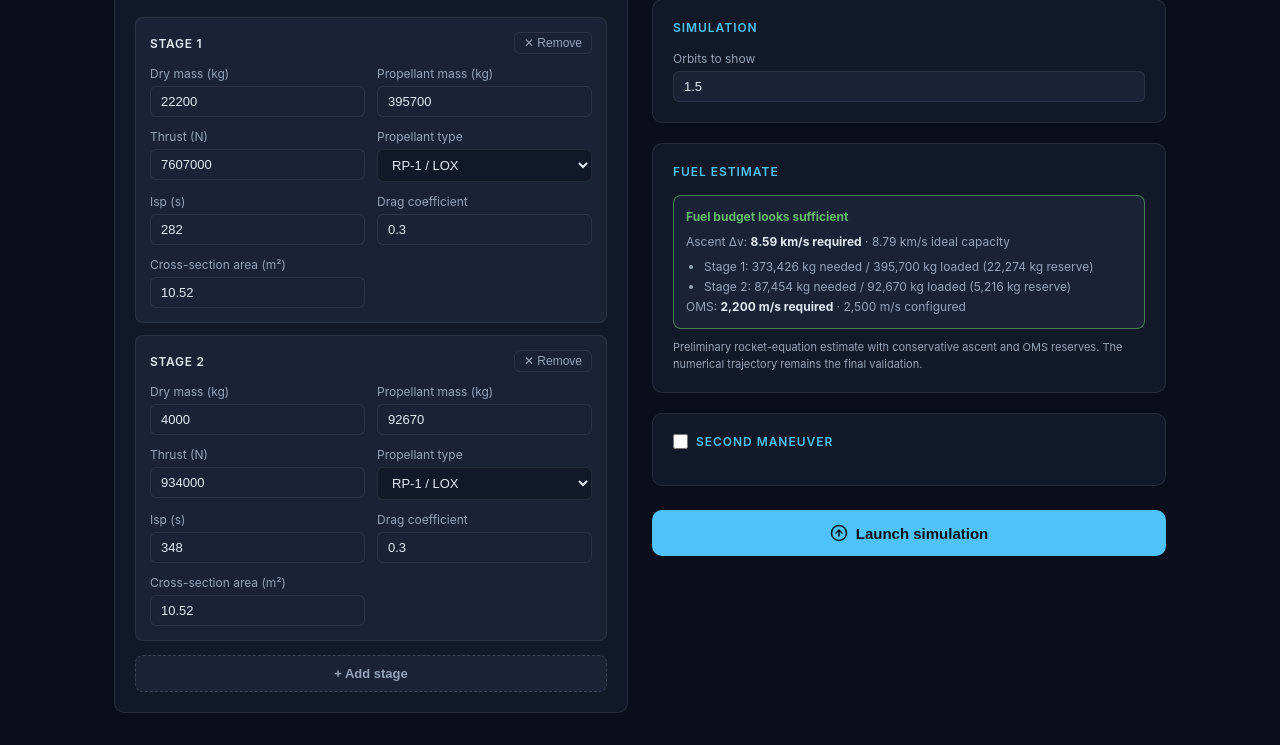
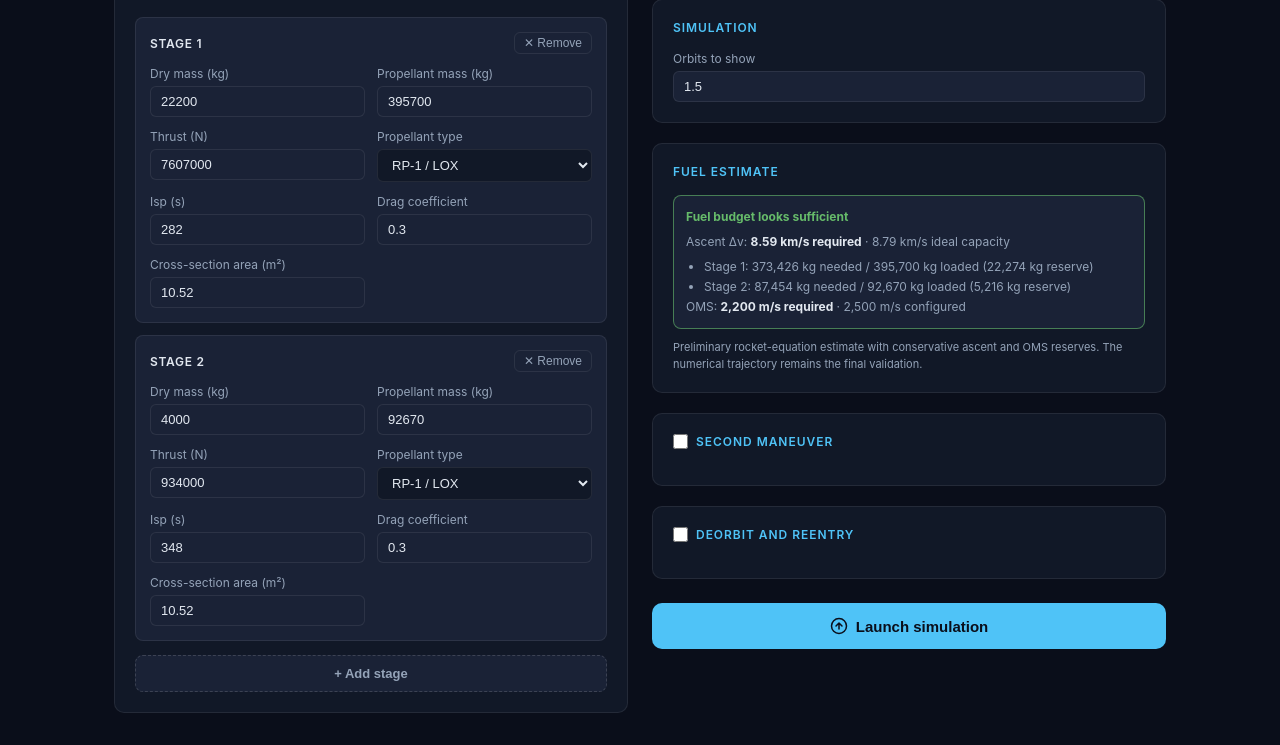
Before and after one commit to Nava-19/orbital-mission-planner, a Flask app: page / in a window 1280 px wide. Shown: the part 418-1163 px from the top of the page. Run offline with Flask 3, Linux system fonts and the light colour scheme; some libraries are stand-ins or nearby versions.

Commit message:
Add ballistic reentry simulation and fuel budget warnings

```diff
--- a/app.py
+++ b/app.py
@@ -3,7 +3,7 @@ from flask import Flask, render_template, request, jsonify
 
 from constants   import Mu, Re
 from vehicle     import Rocket, Stage, PEGGuidance
-from solver      import run_simulation, get_telemetry, run_coast
+from solver      import run_simulation, get_telemetry, run_coast, run_reentry
 from orbital     import compute_orbital_elements, circularize, state_at_apoapsis, propagate_orbit, hohmann_transfer
 from environment import v_circular
 
@@ -267,13 +267,53 @@ def run():
 
         elements_new = compute_orbital_elements(x_m, y_m, vx_new, vy_new)
         T_new        = elements_new["T"]
-        t_man_end    = t_maneuver + 0.5 * n_orbits * T_new
+        # Show the same number of complete post-burn orbits requested in the
+        # configuration.  The previous 0.5 multiplier truncated this phase.
+        t_man_end    = t_maneuver + n_orbits * T_new
         t_man, y_man = run_coast([x_m, y_m, vx_new, vy_new], t_maneuver, t_man_end)
 
         t_full = np.concatenate([t_full, t_man])
         y_full = np.hstack([y_full, y_man])
 
         x_maneuver_orb, y_maneuver_orb = propagate_orbit(elements_new)
+
+    # ════════════════════════════════════════════
+    # PHASE 5 — Optional deorbit burn and ballistic reentry
+    # ════════════════════════════════════════════
+    reentry = cfg.get("reentry")
+    t_reentry = None
+    reentry_dv_requested = 0.0
+    reentry_dv_applied = 0.0
+    reentry_impacted = False
+    if reentry and reentry.get("enabled"):
+        reentry_dv_requested = abs(float(reentry.get("delta_v", 120)))
+        wait_s = float(reentry.get("wait_min", 0)) * 60.0
+        # The reentry follows all preceding OMS burns, so it can only spend
+        # what the payload still has after circularization and maneuvering.
+        already_spent = oms_baseline_cost + abs(maneuver_dv_applied)
+        remaining = max(0.0, oms_dv_budget - already_spent)
+        reentry_dv_applied = min(reentry_dv_requested, remaining)
+
+        if wait_s > 0:
+            t_wait, y_wait = run_coast(y_full[:, -1], t_full[-1], t_full[-1] + wait_s)
+            t_full = np.concatenate([t_full, t_wait])
+            y_full = np.hstack([y_full, y_wait])
+
+        t_reentry = float(t_full[-1])
+        x_r, y_r, vx_r, vy_r = y_full[:, -1]
+        speed = np.hypot(vx_r, vy_r)
+        # A positive UI value means retrograde: remove speed while retaining
+        # the current velocity direction.
+        scale = max(0.0, speed - reentry_dv_applied) / speed if speed > 0 else 1.0
+        state_deorbit = [x_r, y_r, vx_r * scale, vy_r * scale]
+        elements_deorbit = compute_orbital_elements(*state_deorbit)
+        coast_limit = t_reentry + max(7200.0, 2.0 * elements_deorbit["T"])
+        t_re, y_re, reentry_impacted = run_reentry(
+            state_deorbit, t_reentry, coast_limit,
+            mass=rocket.payload_mass, Cd=1.2, A=max(1.0, stages[-1].A * 0.25),
+        )
+        t_full = np.concatenate([t_full, t_re])
+        y_full = np.hstack([y_full, y_re])
 
     # List of every OMS burn that happens, in order, with when it happens —
     # lets the frontend compute "how much OMS budget is left" at any point
@@ -286,6 +326,8 @@ def run():
         oms_burns.append({"t": float(t_coast_start), "dv": float(abs(tr["dv2"])), "label": "Circularization at target"})
     if t_maneuver is not None and abs(maneuver_dv_applied) > 0:
         oms_burns.append({"t": float(t_maneuver), "dv": float(abs(maneuver_dv_applied)), "label": "Second maneuver"})
+    if t_reentry is not None and reentry_dv_applied > 0:
+        oms_burns.append({"t": float(t_reentry), "dv": float(reentry_dv_applied), "label": "Deorbit burn"})
 
     # ════════════════════════════════════════════
     # Telemetry for full mission
@@ -383,6 +425,11 @@ def run():
             "t_apo"         : float(t_apo),
             "t_park_end"    : float(t_park_end) if needs_hohmann else None,
             "t_maneuver"    : t_maneuver,
+            "t_reentry"     : t_reentry,
+            "reentry_dv_requested": float(reentry_dv_requested),
+            "reentry_dv_applied": float(reentry_dv_applied),
+            "reentry_limited": bool(reentry_dv_applied < reentry_dv_requested - 1e-6),
+            "reentry_impacted": bool(reentry_impacted),
             "t_coast_start" : float(t_coast_start),
             "max_alt_km"    : float(tel["altitude"].max() / 1000),
             "max_speed_kms" : float(tel["speed"].max() / 1000),
--- a/static/main.js
+++ b/static/main.js
@@ -256,11 +256,16 @@ function fuelAssessment() {
     ? parseFloat(document.getElementById("custom-alt").value) : selectedOrbit.alt;
   const payloadKg = parseFloat(document.getElementById("payload-mass").value);
   const omsBudget = parseFloat(document.getElementById("oms-dv-budget").value);
+  const maneuverDv = document.getElementById("maneuver-enabled").checked
+    ? Math.abs(parseFloat(document.getElementById("maneuver-dv").value)) : 0;
+  const reentryDv = document.getElementById("reentry-enabled").checked
+    ? Math.abs(parseFloat(document.getElementById("reentry-dv").value)) : 0;
   const stages = Array.from({ length: stageCount }, (_, i) => readStageFromDOM(i));
   const numericStage = s => [s.dry, s.prop, s.thrust, s.cd, s.area]
     .every(value => Number.isFinite(value) && value >= 0) && Number.isFinite(s.isp) && s.isp > 0;
   if (!Number.isFinite(altKm) || altKm <= 0 || !Number.isFinite(payloadKg) || payloadKg < 0 ||
-      !Number.isFinite(omsBudget) || stages.some(s => !numericStage(s))) {
+      !Number.isFinite(omsBudget) || !Number.isFinite(maneuverDv) || !Number.isFinite(reentryDv) ||
+      stages.some(s => !numericStage(s))) {
     return { valid: false, reason: "Enter valid vehicle and orbit values to calculate fuel." };
   }
 
@@ -271,7 +276,7 @@ function fuelAssessment() {
   const ascentRequired = Math.sqrt(Mu / (Re + parkingM)) - EARTH_ROTATION_SPEED + ASCENT_LOSS_ALLOWANCE;
   const transferRequired = targetM > 2000e3 && targetM > parkingM * 2
     ? hohmannDeltaV(parkingM, targetM) : 0;
-  const omsRequired = OMS_CIRCULARIZATION_RESERVE + transferRequired;
+  const omsRequired = OMS_CIRCULARIZATION_RESERVE + transferRequired + maneuverDv + reentryDv;
   const availableDv = idealDeltaV(stages, payloadKg);
 
   // Determine the minimum common loading factor while preserving the stage
@@ -292,7 +297,7 @@ function fuelAssessment() {
   }
   const ascentOk = Number.isFinite(availableDv) && availableDv >= ascentRequired * 1.02;
   const omsOk = omsBudget >= omsRequired;
-  return { valid: true, stages, ascentRequired, transferRequired, omsRequired, omsBudget,
+  return { valid: true, stages, ascentRequired, transferRequired, maneuverDv, reentryDv, omsRequired, omsBudget,
     availableDv, requiredScale, sufficient: ascentOk && omsOk };
 }
 
@@ -321,7 +326,7 @@ function renderFuelAssessment() {
     <div class="fuel-status">${sufficient ? "Fuel budget looks sufficient" : "Insufficient fuel budget — launch blocked"}</div>
     <div>Ascent Δv: <strong>${(a.ascentRequired / 1000).toFixed(2)} km/s required</strong> · ${(a.availableDv / 1000).toFixed(2)} km/s ideal capacity</div>
     <ul class="fuel-stage-list">${stageRows}</ul>
-    <div>OMS: <strong>${Math.round(a.omsRequired).toLocaleString("en-US")} m/s required</strong> · ${Math.round(a.omsBudget).toLocaleString("en-US")} m/s configured${a.transferRequired ? " (includes transfer)" : ""}</div>`;
+    <div>OMS: <strong>${Math.round(a.omsRequired).toLocaleString("en-US")} m/s required</strong> · ${Math.round(a.omsBudget).toLocaleString("en-US")} m/s configured${a.maneuverDv || a.reentryDv ? " (includes selected burns)" : a.transferRequired ? " (includes transfer)" : ""}</div>`;
   return a;
 }
 
@@ -336,6 +341,28 @@ const ORBIT_LABELS = {
 function toggleManeuverFields() {
   const enabled = document.getElementById("maneuver-enabled").checked;
   document.getElementById("maneuver-fields").style.display = enabled ? "block" : "none";
+  renderFuelAssessment();
+}
+
+function toggleReentryFields() {
+  const enabled = document.getElementById("reentry-enabled").checked;
+  document.getElementById("reentry-fields").style.display = enabled ? "block" : "none";
+  renderFuelAssessment();
+}
+
+function showFuelWarning(assessment) {
+  const modal = document.getElementById("fuel-modal");
+  const ascent = assessment && Number.isFinite(assessment.availableDv)
+    ? `The vehicle provides ${(assessment.availableDv / 1000).toFixed(2)} km/s of ideal Δv, while ${(assessment.ascentRequired / 1000).toFixed(2)} km/s is required.`
+    : "Some vehicle values are invalid.";
+  const oms = assessment && assessment.valid
+    ? ` The OMS budget is ${Math.round(assessment.omsBudget)} m/s; this mission needs ${Math.round(assessment.omsRequired)} m/s.` : "";
+  document.getElementById("fuel-modal-message").textContent = `${ascent}${oms} Increase propellant or OMS Δv, then try again.`;
+  modal.classList.remove("hidden");
+}
+
+function closeFuelWarning() {
+  document.getElementById("fuel-modal").classList.add("hidden");
 }
 
 function selectOrbit(btn, key, altKm) {
@@ -385,8 +412,7 @@ async function runSimulation() {
 
   const assessment = renderFuelAssessment();
   if (!assessment || !assessment.valid || !assessment.sufficient) {
-    status.classList.remove("hidden");
-    msg.textContent = "Fuel warning: increase stage propellant or the OMS Δv budget before launching.";
+    showFuelWarning(assessment);
     return;
   }
 
@@ -416,6 +442,11 @@ async function runSimulation() {
       enabled : document.getElementById("maneuver-enabled").checked,
       delta_v : document.getElementById("maneuver-dv").value,
       wait_min: document.getElementById("maneuver-wait").value,
+    },
+    reentry: {
+      enabled : document.getElementById("reentry-enabled").checked,
+      delta_v : document.getElementById("reentry-dv").value,
+      wait_min: document.getElementById("reentry-wait").value,
     },
   };
 
@@ -983,6 +1014,8 @@ function updateHUD(data, i) {
       phase = "Hohmann transfer coast";
     } else if (s.t_maneuver !== null && s.t_maneuver !== undefined && t < s.t_maneuver) {
       phase = "Circular orbit";
+    } else if (s.t_reentry !== null && s.t_reentry !== undefined && t >= s.t_reentry) {
+      phase = "Atmospheric reentry";
     } else if (s.t_maneuver !== null && s.t_maneuver !== undefined) {
       phase = "Post-maneuver orbit";
     } else {
@@ -1042,6 +1075,9 @@ function updateHUD(data, i) {
   }
   if (s.t_maneuver !== null && s.t_maneuver !== undefined) {
     events.push([s.t_maneuver, "Second maneuver burn"]);
+  }
+  if (s.t_reentry !== null && s.t_reentry !== undefined) {
+    events.push([s.t_reentry, "Deorbit burn"]);
   }
   events.sort((a, b) => a[0] - b[0]);
   const next = events.find(([te]) => te > t);
@@ -1107,6 +1143,14 @@ function fillSummary(s) {
       summaryRows.push(["⚠ Capped", "not enough OMS budget left"]);
     }
   }
+  if (s.t_reentry !== null && s.t_reentry !== undefined) {
+    summaryRows.push(
+      ["── Reentry ──", ""],
+      ["Deorbit Δv", s.reentry_dv_applied.toFixed(0) + " / " + s.reentry_dv_requested.toFixed(0) + " m/s"],
+      ["Outcome", s.reentry_impacted ? "surface reached" : "atmospheric pass not completed"],
+    );
+    if (s.reentry_limited) summaryRows.push(["⚠ Deorbit capped", "not enough OMS budget left"]);
+  }
 
   const orbitalRows = [
     ["Eccentricity (MECO)",  s.ecc_meco.toFixed(4)],
--- a/static/style.css
+++ b/static/style.css
@@ -330,3 +330,21 @@ nav { display: flex; gap: 4px; }
 .fuel-estimate.warning .fuel-status { color: var(--orange); }
 .fuel-stage-list { margin: 7px 0 0 18px; }
 .fuel-stage-list li { margin: 2px 0; }
+
+/* ── Preflight warning modal ── */
+.modal-backdrop {
+  position: fixed; inset: 0; z-index: 1000; display: flex;
+  align-items: center; justify-content: center; padding: 20px;
+  background: rgba(0, 0, 0, 0.68); backdrop-filter: blur(3px);
+}
+.modal-backdrop.hidden { display: none; }
+.modal-card {
+  width: min(440px, 100%); background: var(--surface); border: 1px solid var(--orange);
+  border-radius: var(--radius); padding: 24px; box-shadow: 0 20px 60px rgba(0,0,0,.45);
+}
+.modal-card h2 { color: var(--orange); font-size: 16px; margin-bottom: 12px; }
+.modal-card p { color: var(--text); line-height: 1.5; margin-bottom: 18px; }
+.modal-close-btn {
+  width: 100%; border: 0; border-radius: 7px; padding: 10px; cursor: pointer;
+  font-weight: 700; color: var(--bg); background: var(--orange);
+}
--- a/templates/index.html
+++ b/templates/index.html
@@ -152,6 +152,29 @@
         </div>
       </section>
 
+      <!-- Reentry -->
+      <section class="card">
+        <h2>
+          <label class="toggle-label">
+            <input type="checkbox" id="reentry-enabled" onchange="toggleReentryFields()">
+            Deorbit and reentry
+          </label>
+        </h2>
+        <div id="reentry-fields" style="display:none">
+          <div class="field-grid">
+            <div class="field">
+              <label>Retrograde Δv (m/s)</label>
+              <input type="number" id="reentry-dv" value="120" min="1" step="10">
+            </div>
+            <div class="field">
+              <label>Wait before burn (min)</label>
+              <input type="number" id="reentry-wait" value="0" min="0" step="1">
+            </div>
+          </div>
+          <p class="field-hint">Point-mass ballistic reentry with atmospheric drag. It uses the remaining OMS Δv after all previous burns.</p>
+        </div>
+      </section>
+
       <!-- Launch button -->
       <button class="launch-btn" id="launch-btn" onclick="runSimulation()">
         <svg width="18" height="18" viewBox="0 0 24 24" fill="none" stroke="currentColor" stroke-width="2" stroke-linecap="round" stroke-linejoin="round">
@@ -232,6 +255,15 @@
   </div>
 </div>
 
+<!-- Blocking preflight warning -->
+<div class="modal-backdrop hidden" id="fuel-modal" role="dialog" aria-modal="true" aria-labelledby="fuel-modal-title">
+  <div class="modal-card">
+    <h2 id="fuel-modal-title">Fuel budget warning</h2>
+    <p id="fuel-modal-message"></p>
+    <button type="button" class="modal-close-btn" onclick="closeFuelWarning()">Review configuration</button>
+  </div>
+</div>
+
 <script src="/static/main.js"></script>
 </body>
 </html>
```
Also changed, not shown: ToDoList.md (+2 -2 lines), solver.py (+40 -1 lines).
